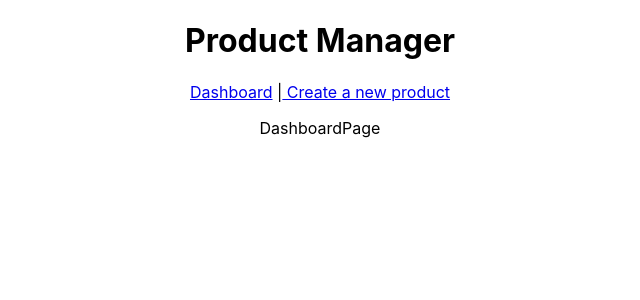
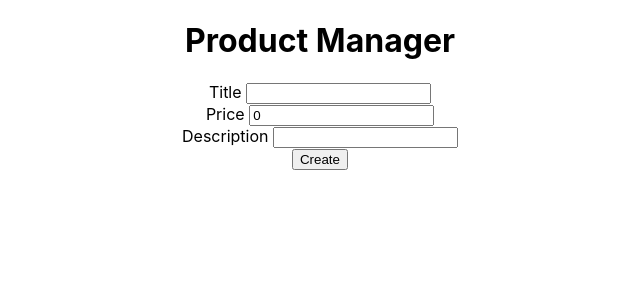
Before and after one commit to mjphilli/product_manager, a React (Create React App) app in the folder client/: page / in a window 1280 px wide. Shown: the top 300 px of the page, without its empty margins (320-960 px from the left). Built offline with nearby package versions, Linux system fonts and the light colour scheme.

Commit message:
First commit. Product Manager I

```diff
--- a/client/src/App.js
+++ b/client/src/App.js
@@ -9,14 +9,14 @@ import UpdatePage from './views/UpdatePage';
 function App() {
   return (
     <div className="App">
-      <h1>Product Manager</h1>
+      {/* <h1>Product Manager</h1>
       <p> <Link to="/"> Dashboard</Link> |
       <Link to="/new"> Create a new product</Link>
-      </p>
+      </p> */}
 
       <Routes>
         <Route path="/" element={<DashboardPage />} />
-        <Route path="/new" element={<CreatePage />} />
+        {/* <Route path="/new" element={<CreatePage />} /> */}
         <Route path="/:id" element={<DetailsPage />} />
         <Route path="/edit/:id" element={<UpdatePage />} />
       </Routes>
--- a/client/src/views/DashboardPage.jsx
+++ b/client/src/views/DashboardPage.jsx
@@ -1,8 +1,12 @@
 import React from 'react'
+import CreateForm from '../components/CreateForm'
 
 const DashboardPage = () => {
   return (
-    <div>DashboardPage</div>
+    <div>
+      <div><h1>Product Manager</h1></div>
+      <CreateForm />
+    </div>
   )
 }
 
```
